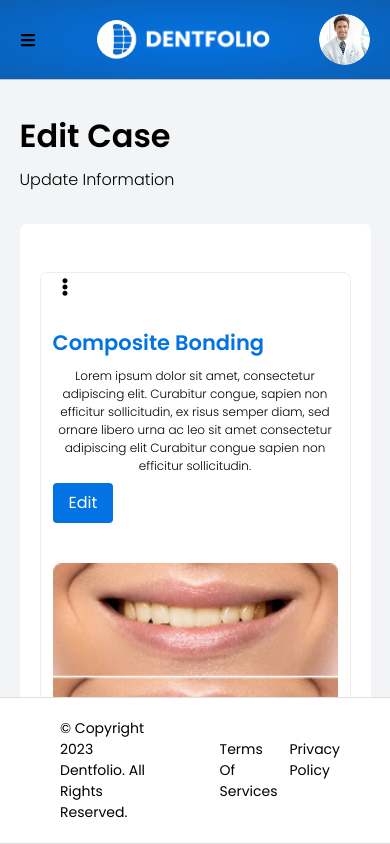
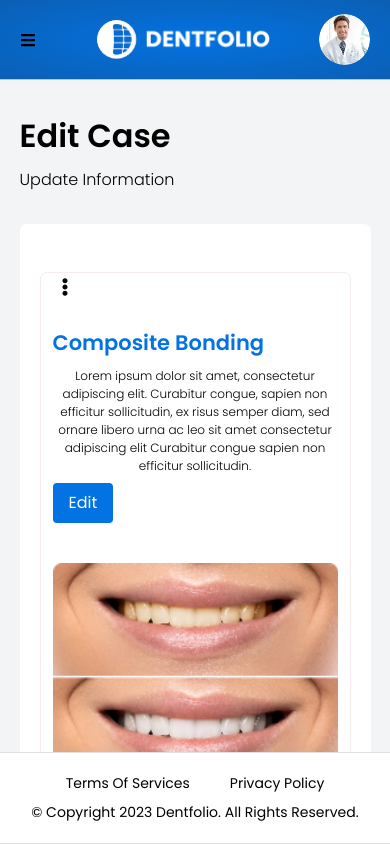
Before and after one commit to Yasir-developer/dentfolio, a Next.js app: page /dentist/settings in a window 390 px wide. Built offline with nearby package versions, Linux system fonts and the light colour scheme.

Commit message:
Update DashboardFooter.jsx

```diff
--- a/src/components/DashboardFooter/DashboardFooter.jsx
+++ b/src/components/DashboardFooter/DashboardFooter.jsx
@@ -4,13 +4,13 @@ import Image from "next/image";
 import { FaAngleDown } from "react-icons/fa";
 const DashboardFooter = () => {
   return (
-    <div className="w-full flex">
-      <div className="w-full flex justify-between items-center py-[20px] bg-white border-t border-b border-[#70707038]">
-        <p className="px-[60px] text-[14px]">
+    <div className="w-full flex bg-white  border-t border-b border-[#70707038]">
+      <div className="gap-y-2 w-[90%] mx-auto lg:w-full flex flex-col-reverse lg:flex-row justify-between items-center py-[20px] bg-white">
+        <p className="lg:px-[60px] text-[14px]">
           © Copyright 2023 Dentfolio. All Rights Reserved.
         </p>
-        <div className="flex  mr-[50px]">
-          <p className="px-3 text-[14px]">Terms Of Services</p>
+        <div className="flex gap-x-10 lg:gap-x-3 lg:mr-[50px]">
+          <p className="text-[14px]">Terms Of Services</p>
           <p className="text-[14px]">Privacy Policy</p>
         </div>
 
```
